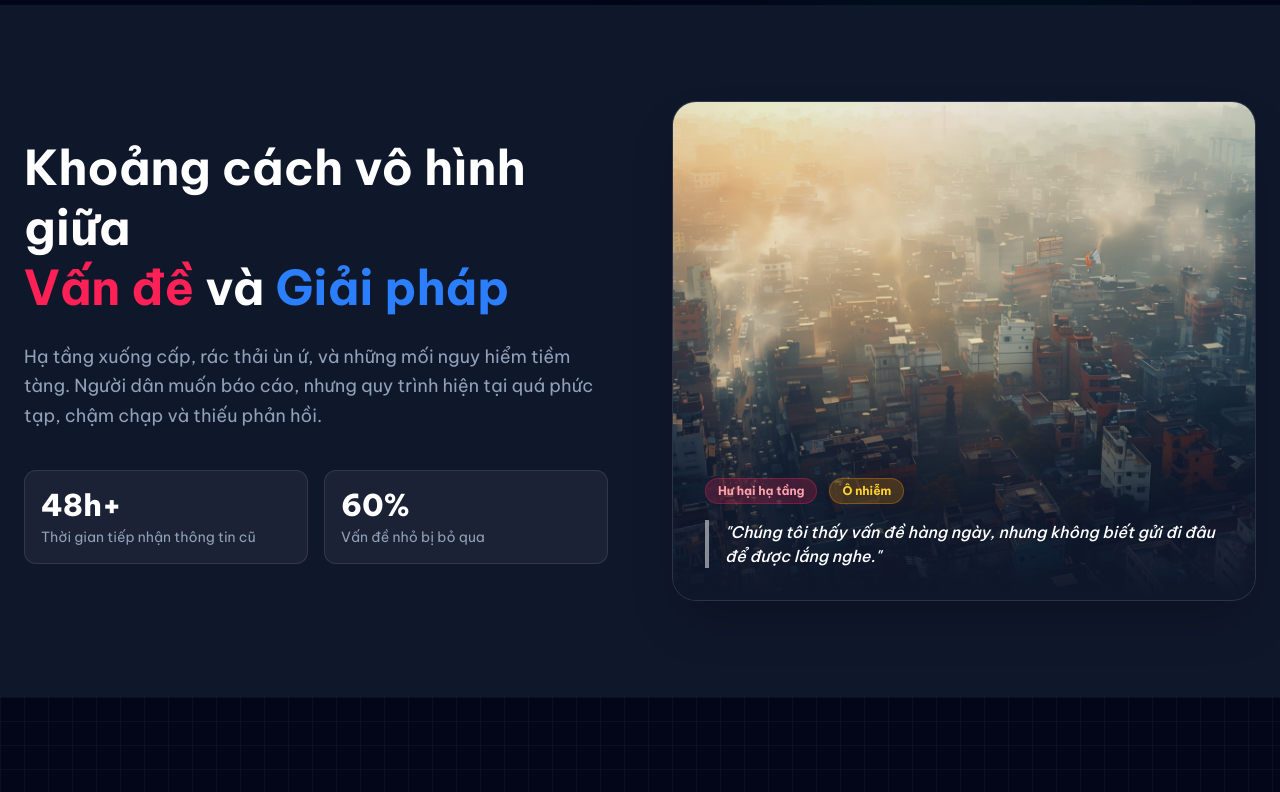
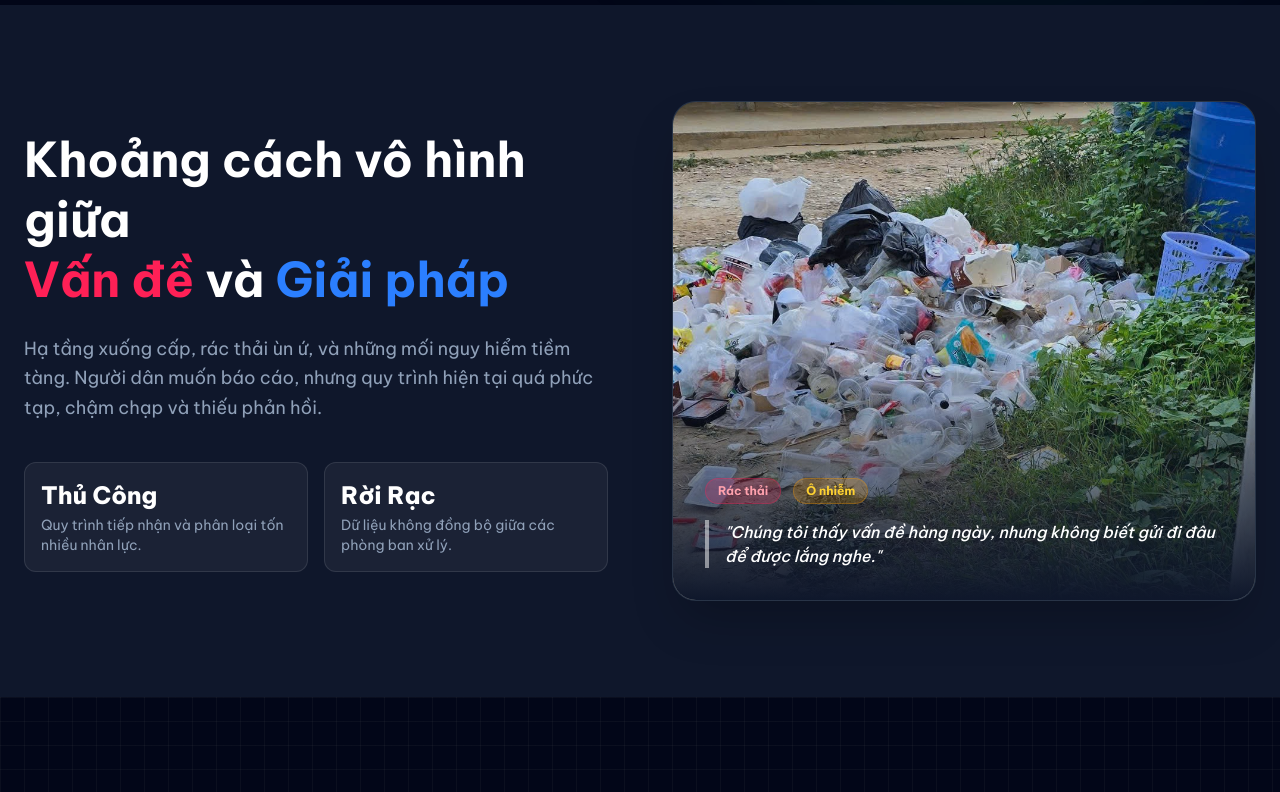
Before and after one commit to Timmiethy/CivicTech-pitch, a React (Vite) app: page / in a window 1280 px wide. Shown: the part 795-1587 px from the top of the page. Built offline with nearby package versions, Linux system fonts and the light colour scheme.

Commit message:
change stats

```diff
--- a/src/App.tsx
+++ b/src/App.tsx
@@ -17,7 +17,7 @@ import {
   Mail,
   Phone
 } from 'lucide-react';
-import indianCityScene from './assets/indian-city-scene-optimized.jpg';
+import indianCityScene from './assets/IMG_5515.jpg';
 
 // --- Types ---
 type Lang = 'vi' | 'en';
@@ -52,9 +52,11 @@ const content = {
       title3: "và",
       title4: "Giải pháp",
       desc: "Hạ tầng xuống cấp, rác thải ùn ứ, và những mối nguy hiểm tiềm tàng. Người dân muốn báo cáo, nhưng quy trình hiện tại quá phức tạp, chậm chạp và thiếu phản hồi.",
-      stat1: "Thời gian tiếp nhận thông tin cũ",
-      stat2: "Vấn đề nhỏ bị bỏ qua",
-      tag1: "Hư hại hạ tầng",
+      stat1Title: "Thủ Công",
+      stat1: "Quy trình tiếp nhận và phân loại tốn nhiều nhân lực.",
+      stat2Title: "Rời Rạc",
+      stat2: "Dữ liệu không đồng bộ giữa các phòng ban xử lý.",
+      tag1: "Rác thải",
       tag2: "Ô nhiễm",
       quote: "\"Chúng tôi thấy vấn đề hàng ngày, nhưng không biết gửi đi đâu để được lắng nghe.\""
     },
@@ -124,8 +126,10 @@ const content = {
       title3: "and",
       title4: "Solutions",
       desc: "Damaged roads, trash piles, and hidden dangers. Citizens want to report them, but the current process is too hard, too slow, and has no feedback.",
-      stat1: "Average time to receive reports",
-      stat2: "Small issues ignored",
+      stat1Title: "Manual",
+      stat1: "Sorting and classification rely heavily on human effort.",
+      stat2Title: "Fragmented",
+      stat2: "Data is often not synchronized across departments.",
       tag1: "Damaged Roads",
       tag2: "Pollution",
       quote: "\"We see problems every day, but don't know where to send them to be heard.\""
@@ -410,11 +414,11 @@ const TheProblem = ({ isDark, lang }: AppProps) => {
 
             <div className="grid grid-cols-2 gap-4 pt-4">
               <div className={`p-4 rounded-xl border ${isDark ? 'bg-white/5 border-white/10' : 'bg-slate-50 border-slate-100 hover:shadow-lg transition-shadow'}`}>
-                <h3 className={`text-3xl font-extrabold mb-1 ${isDark ? 'text-white' : 'text-blue-900'}`}>48h+</h3>
+                <h3 className={`text-2xl font-extrabold mb-1 ${isDark ? 'text-white' : 'text-blue-900'}`}>{t.stat1Title}</h3>
                 <p className={`text-sm ${isDark ? 'text-slate-400' : 'text-slate-500'}`}>{t.stat1}</p>
               </div>
               <div className={`p-4 rounded-xl border ${isDark ? 'bg-white/5 border-white/10' : 'bg-slate-50 border-slate-100 hover:shadow-lg transition-shadow'}`}>
-                <h3 className={`text-3xl font-extrabold mb-1 ${isDark ? 'text-white' : 'text-blue-900'}`}>60%</h3>
+                <h3 className={`text-2xl font-extrabold mb-1 ${isDark ? 'text-white' : 'text-blue-900'}`}>{t.stat2Title}</h3>
                 <p className={`text-sm ${isDark ? 'text-slate-400' : 'text-slate-500'}`}>{t.stat2}</p>
               </div>
             </div>
```
Also changed, not shown: src/assets/IMG_5515.JPG (added).
